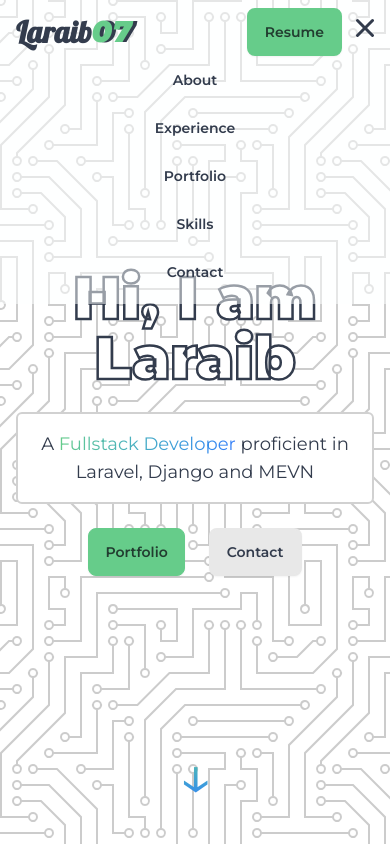
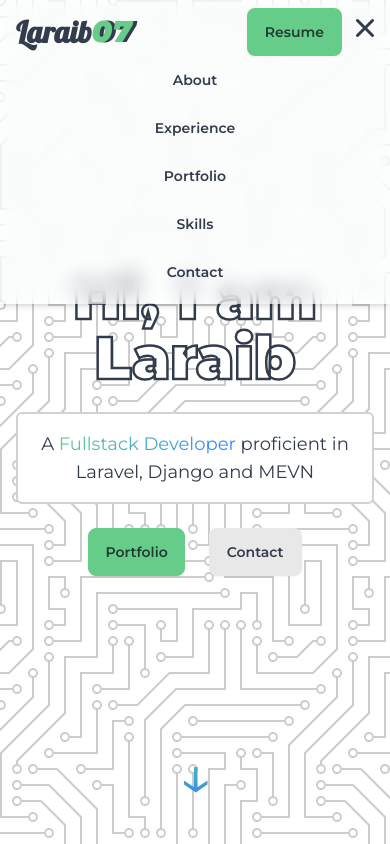
Before and after one commit to laraib07/portfolio, a Vue app: page / in a window 390 px wide. Both pictures are taken after a click on the button 362 px from the left and 25 px from the top of the page. Shown: the top 844 px of the page. Built offline with nearby package versions, Linux system fonts and the light colour scheme; no server answers.

Commit message:
update UX of header

```diff
--- a/src/partials/Header.vue
+++ b/src/partials/Header.vue
@@ -12,6 +12,12 @@ defineProps({
   },
 });
 
+function toggleDrawer() {
+  if (window.innerWidth <= 1024) {
+    drawerOpen.value = !drawerOpen.value;
+  }
+}
+
 onMounted(() => {
   window.addEventListener("scroll", () => {
     if (top.value && window.scrollY > 10) {
@@ -25,7 +31,7 @@ onMounted(() => {
 
 <template>
   <header
-    :class="{ 'shadow-md backdrop-blur': !top }"
+    :class="{ 'shadow-md backdrop-blur': !top | drawerOpen }"
     class="fixed top-0 right-0 left-0 px-4 py-2 bg-base-100/50 z-50"
   >
     <div
@@ -74,7 +80,7 @@ onMounted(() => {
       <nav
         :class="{ hidden: !drawerOpen, flex: drawerOpen }"
         class="flex flex-col lg:flex lg:flex-row lg:items-center"
-        @click="drawerOpen = !drawerOpen"
+        @click="toggleDrawer"
       >
         <a href="#about" class="btn btn-ghost">About</a>
         <a href="#experience" class="btn btn-ghost">Experience</a>
```
